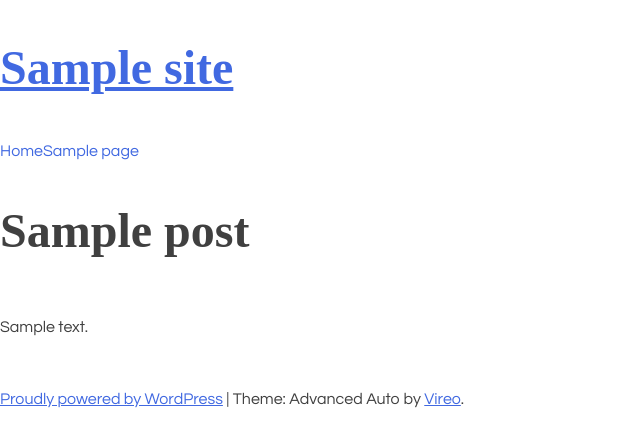
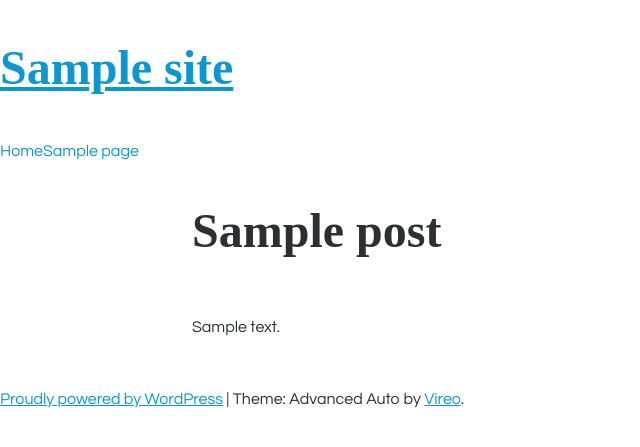
Before and after one commit to 7Mears/advancedauto, a WordPress theme: template themes/advancedauto/page.php in a window 1280 px wide. Shown: the top 447 px of the page, without its empty margins (0-640 px from the left). Run offline with PHP 8.4 and a stand-in for WordPress, Linux system fonts and the light colour scheme; the site name, menu and one post (Sample post) are stand-ins, and other content is empty; some libraries are stand-ins or nearby versions; some web fonts are replaced.

Commit message:
trying to organize colors

```diff
--- a/themes/advancedauto/footer.php
+++ b/themes/advancedauto/footer.php
@@ -8,8 +8,6 @@
  */
 ?>
 
-	</div><!-- #content -->
-
 <footer id="colophon" class="site-footer" role="contentinfo">
 	<div class="site-info">
 		<a href="<?php echo esc_url( __( 'http://wordpress.org/', 'advancedauto' ) ); ?>"><?php printf( __( 'Proudly powered by %s', 'advancedauto' ), 'WordPress' ); ?></a>
@@ -17,7 +15,6 @@
 		<?php printf( __( 'Theme: %1$s by %2$s.', 'advancedauto' ), 'Advanced Auto', '<a href="http://www.vireoproductions.com" rel="designer">Vireo</a>' ); ?>
 	</div><!-- .site-info -->
 </footer><!-- #colophon -->
-</div><!-- #page -->
 
 <?php wp_footer(); ?>
 
--- a/themes/advancedauto/header.php
+++ b/themes/advancedauto/header.php
@@ -11,16 +11,12 @@
 <head>
 <meta charset="<?php bloginfo( 'charset' ); ?>">
 <meta name="viewport" content="width=device-width, initial-scale=1">
-<link rel="profile" href="http://gmpg.org/xfn/11">
-<link rel="pingback" href="<?php bloginfo( 'pingback_url' ); ?>">
 
 <?php wp_head(); ?>
 
 </head>
 
 <body <?php body_class(); ?>>
-<div id="page" class="hfeed site">
-	<a class="skip-link screen-reader-text" href="#content"><?php _e( 'Skip to content', 'advancedauto' ); ?></a>
 
 <header id="masthead" class="site-header" role="banner">
 	<div class="site-branding">
@@ -33,5 +29,3 @@
 		<?php wp_nav_menu( array( 'theme_location' => 'primary', 'menu_id' => 'primary-menu' ) ); ?>
 	</nav><!-- #site-navigation -->
 </header><!-- #masthead -->
-
-	<div id="content" class="site-content">
--- /dev/null
+++ b/themes/advancedauto/sass/theme/_main.scss
@@ -0,0 +1,4 @@
+.content-area {
+  width: 70%;
+  margin: 0 auto;
+}
--- a/themes/advancedauto/sass/theme/_theme.scss
+++ b/themes/advancedauto/sass/theme/_theme.scss
@@ -0,0 +1 @@
+@import "main";
--- a/themes/advancedauto/sass/variables-site/_colors.scss
+++ b/themes/advancedauto/sass/variables-site/_colors.scss
@@ -1,20 +1,38 @@
-$color__background-body: #fff;
-$color__background-screen: #f1f1f1;
-$color__background-hr: #ccc;
-$color__background-button: #e6e6e6;
-$color__background-pre: #eee;
-$color__background-ins: #fff9c0;
+$color1: #FFF568;
+$color2: #0C98CF;
+$color3: #0AA0D9;
+$color4: #6C6E70;
+$color5: #2D3033;
+$color6: #FFF;
+
+$color__background-body: $color6;
+$color__background-hr: $color4;
+$color__background-button: $color4;
+
+$color__link: $color2;
+$color__link-hover: $color3;
+$color__text-main: $color5;
+
+$color__border-button: #ccc #ccc #bbb;
+$color__border-button-hover: #ccc #bbb #aaa;
+$color__border-button-focus: #aaa #bbb #bbb;
+
+
+
+
+
+
+
+//
+$color__link-visited: $color__link;
+$color__background-screen: $color__background-body;
 
 $color__text-screen: #21759b;
 $color__text-input: #666;
 $color__text-input-focus: #111;
-$color__link: royalblue;
-$color__link-visited: purple;
-$color__link-hover: midnightblue;
-$color__text-main: #404040;
 
-$color__border-button: #ccc #ccc #bbb;
-$color__border-button-hover: #ccc #bbb #aaa;
-$color__border-button-focus: #aaa #bbb #bbb;
+$color__border-abbr: #666;
 $color__border-input: #ccc;
-$color__border-abbr: #666;
+
+$color__background-pre: $color4;
+$color__background-ins: $color4;
--- a/themes/advancedauto/style.css
+++ b/themes/advancedauto/style.css
@@ -268,7 +268,7 @@ button,
 input,
 select,
 textarea {
-  color: #404040;
+  color: #2D3033;
   font-family: "Questrial", sans-serif;
   font-size: 16px;
   font-size: 1rem;
@@ -321,7 +321,7 @@ address {
 }
 
 pre {
-  background: #eee;
+  background: #6C6E70;
   font-family: "Courier 10 Pitch", Courier, monospace;
   font-size: 15px;
   font-size: 0.9375rem;
@@ -344,7 +344,7 @@ abbr, acronym {
 }
 
 mark, ins {
-  background: #fff9c0;
+  background: #6C6E70;
   text-decoration: none;
 }
 
@@ -367,7 +367,7 @@ html {
 }
 
 body {
-  background: #fff;
+  background: #FFF;
   /* Fallback for when there is no custom background color defined. */
 }
 
@@ -379,7 +379,7 @@ blockquote:before, blockquote:after, q:before, q:after {
 }
 
 hr {
-  background-color: #ccc;
+  background-color: #6C6E70;
   border: 0;
   height: 1px;
   margin-bottom: 1.5em;
@@ -433,7 +433,7 @@ input[type="submit"] {
   border: 1px solid;
   border-color: #ccc #ccc #bbb;
   border-radius: 3px;
-  background: #e6e6e6;
+  background: #6C6E70;
   box-shadow: inset 0 1px 0 rgba(255, 255, 255, 0.5), inset 0 15px 17px rgba(255, 255, 255, 0.5), inset 0 -5px 12px rgba(0, 0, 0, 0.05);
   color: rgba(0, 0, 0, 0.8);
   font-size: 12px;
@@ -499,13 +499,13 @@ textarea {
 ## Links
 --------------------------------------------------------------*/
 a {
-  color: royalblue;
+  color: #0C98CF;
 }
 a:visited {
-  color: purple;
+  color: #0C98CF;
 }
 a:hover, a:focus, a:active {
-  color: midnightblue;
+  color: #0AA0D9;
 }
 a:focus {
   outline: thin dotted;
@@ -607,7 +607,7 @@ a:hover, a:active {
   overflow: hidden;
 }
 .screen-reader-text:hover, .screen-reader-text:active, .screen-reader-text:focus {
-  background-color: #f1f1f1;
+  background-color: #FFF;
   border-radius: 3px;
   box-shadow: 0 0 2px 2px rgba(0, 0, 0, 0.6);
   clip: auto !important;
@@ -845,3 +845,7 @@ object {
 /*--------------------------------------------------------------
 # Theme
 --------------------------------------------------------------*/
+.content-area {
+  width: 70%;
+  margin: 0 auto;
+}
```
Also changed, not shown: themes/advancedauto/page.php (indentation only), themes/advancedauto/single.php (indentation only), themes/advancedauto/style.min.css (deleted). Lines whose indentation alone changed are shown as unchanged.
